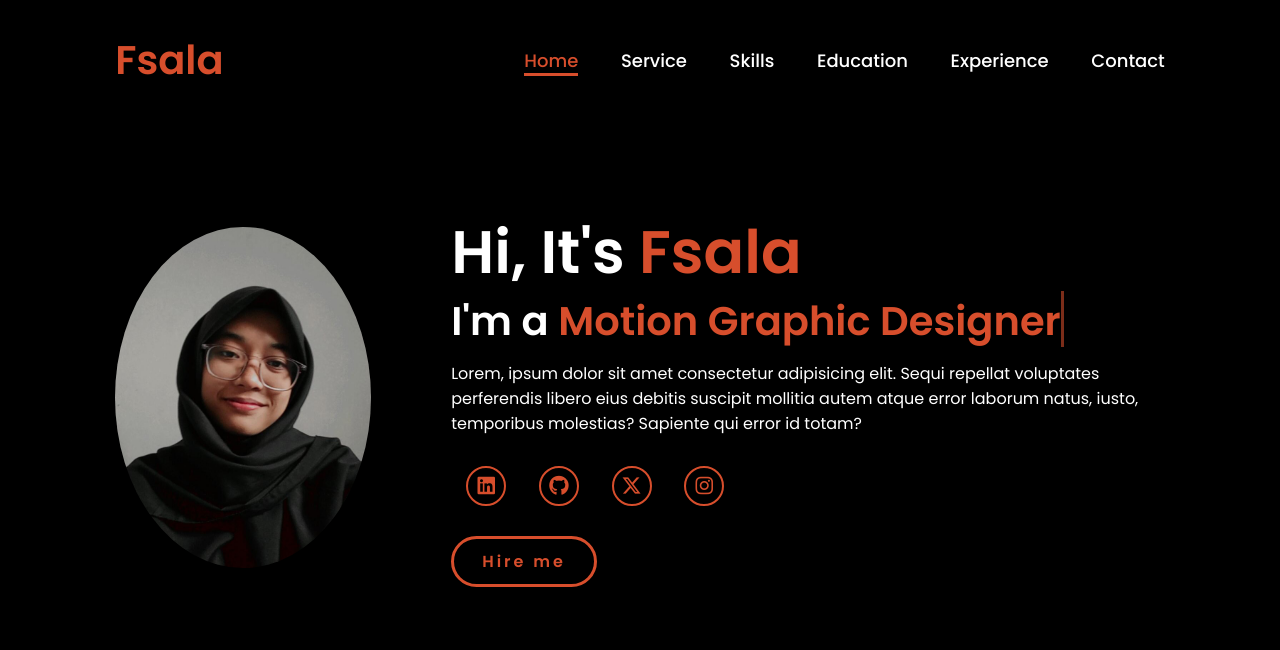
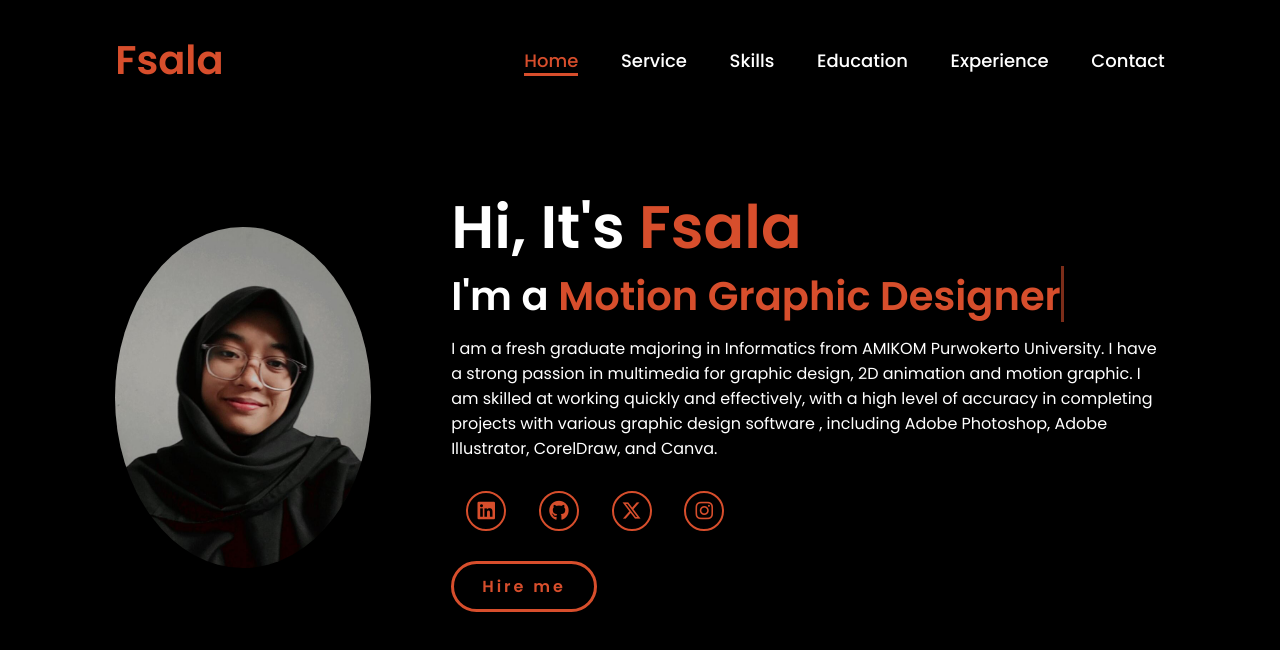
Before and after one commit to fsalaa-23/portofolio_web, a plain HTML site: page index.html in a window 1280 px wide. Shown: the top 650 px of the page. Drawn offline with Linux system fonts and the light colour scheme.

Commit message:
update detail

```diff
--- a/index.html
+++ b/index.html
@@ -31,10 +31,12 @@
         <h1>Hi, It's <span>Fsala</span></h1>
         <h3 class="typing-text">I'm a <span></span></h3>
         <p>
-          Lorem, ipsum dolor sit amet consectetur adipisicing elit. Sequi
-          repellat voluptates perferendis libero eius debitis suscipit mollitia
-          autem atque error laborum natus, iusto, temporibus molestias? Sapiente
-          qui error id totam?
+          I am a fresh graduate majoring in Informatics from AMIKOM Purwokerto
+          University. I have a strong passion in multimedia for graphic design,
+          2D animation and motion graphic. I am skilled at working quickly and
+          effectively, with a high level of accuracy in completing projects with
+          various graphic design software , including Adobe Photoshop, Adobe
+          Illustrator, CorelDraw, and Canva.
         </p>
         <div class="social-icons">
           <a href="#"><i class="fa-brands fa-linkedin"></i></a>
```
